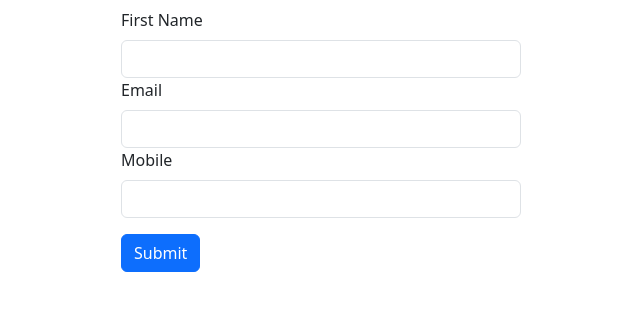
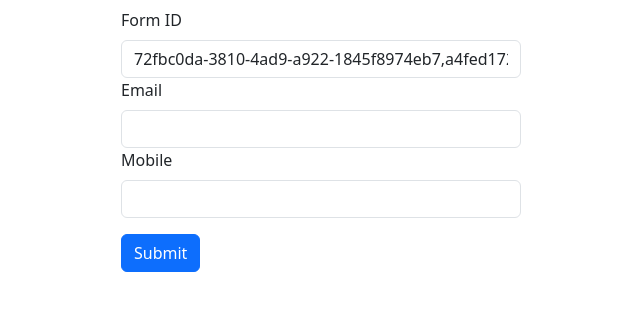
Before and after one commit to kumar123-creator/dyn, a Svelte app: page / in a window 1280 px wide. Shown: the top 310 px of the page, without its empty margins (319-959 px from the left). Built offline with nearby package versions, Linux system fonts and the light colour scheme.

Commit message:
Update App.svelte

```diff
--- a/src/App.svelte
+++ b/src/App.svelte
@@ -3,7 +3,7 @@
   import 'bootstrap/dist/css/bootstrap.min.css'
 
   let formFields = [];
-  let formId = '72fbc0da-3810-4ad9-a922-1845f8974eb7';
+  let formId = '72fbc0da-3810-4ad9-a922-1845f8974eb7,a4fed172-671e-4d3e-810e-04f987b1c032';
   let firstName = '';
   let email = '';
   let mobile = '';
@@ -27,14 +27,7 @@
         email = data.email;
         mobile = data.mobile;
         // Update the form fields based on the fetched data
-        if (formId === '72fbc0da-3810-4ad9-a922-1845f8974eb7') {
-          formFields = Object.entries(data.formFields).map(([label, value]) => ({ label, value }));
-        } else if (formId === 'a4fed172-671e-4d3e-810e-04f987b1c032') {
-          formFields = [
-            { label: 'Email', value: email },
-            { label: 'Mobile', value: mobile },
-          ];
-        }
+        formFields = Object.entries(data.formFields).map(([label, value]) => ({ label, value }));
       })
       .catch(error => {
         console.error('API Error:', error);
@@ -90,9 +83,16 @@
   <div class="form-container">
     <form on:submit|preventDefault={handleSubmit}>
       <div class="form-group">
-        <label for="firstName" class="form-label">First Name</label>
-        <input type="text" id="firstName" class="form-control" bind:value={firstName} />
+        <label for="formId" class="form-label">Form ID</label>
+        <input type="text" id="formId" class="form-control" bind:value={formId} />
       </div>
+
+      {#if formId === '72fbc0da-3810-4ad9-a922-1845f8974eb7'}
+        <div class="form-group">
+          <label for="firstName" class="form-label">First Name</label>
+          <input type="text" id="firstName" class="form-control" bind:value={firstName} />
+        </div>
+      {/if}
 
       <div class="form-group">
         <label for="email" class="form-label">Email</label>
```
